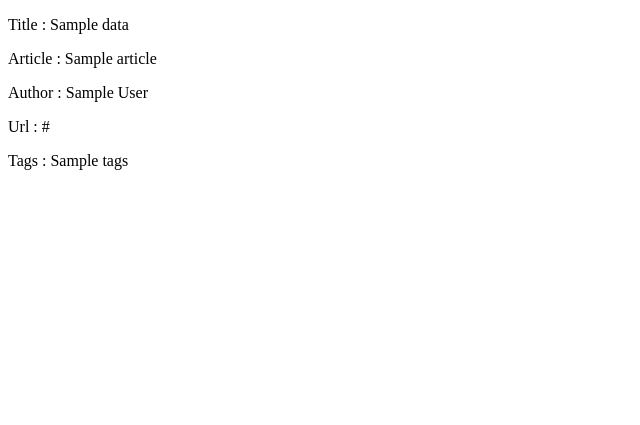
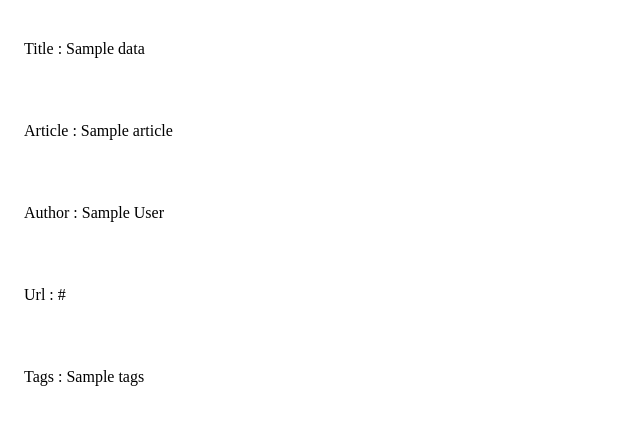
Before and after one commit to brandon-hiles/erika, a Flask app: template server/templates/dashboard.html in a window 1280 px wide. Shown: the top 425 px of the page, without its empty margins (0-640 px from the left). Run offline with Flask 2, Linux system fonts and the light colour scheme; the template is opened without the code that fills it: most values are stand-ins (such as "Sample title", 1, 10 or a date in 2020).

Commit message:
Updating templates

```diff
--- a/server/templates/dashboard.html
+++ b/server/templates/dashboard.html
@@ -2,39 +2,43 @@
 
 <head>
   <style>
-    .container_1 {
-
+    .main_container {
+      display: flex;
+      width: 100%;
     }
-    .container_2 {
-
-    }
-    .container_3 {
-
-    }
-    .container_4 {
-
-    }
-    .container_5 {
-
+    .sub_container {
+      flex: 1;
+      padding: 16px;
+      align-content: center;
     }
   </style>
 
 </head>
 
 <body>
-  <div class="container_1">
-    <p> Title : {{ data['title'] }} </p>
+  <div class="main_container">
+    <div class="sub_container">
+      <p> Title : {{ data['title'] }} </p>
+    </div>
   </div>
-  <div class="container_2">
-    <p> Article : {{ data['article'] }} </p>
+    <div class="main_container">
+      <div class="sub_container">
+        <p> Article : {{ data['article'] }} </p>
+    </div>
   </div>
-  <div class="container_3">
-    <p> Author : {{ data['authors'] }} </p>
+    <div class="main_container">
+      <div class="sub_container">
+        <p> Author : {{ data['authors'] }} </p>
+    </div>
   </div>
-  <div class="container_4">
-    <p> Url : {{ data['url'] }} </p>
+    <div class="main_container">
+      <div class="sub_container">
+        <p> Url : {{ data['url'] }}</p>
+    </div>
   </div>
-  <div class="container_5">
-    <p> Tags : {{ data['tags'] }} </p>
+      <div class="main_container">
+      <div class="sub_container">
+        <p> Tags : {{ data['tags'] }}</p>
+    </div>
   </div>
 </body>
```
Also changed, not shown: server/templates/ai.html (added, +7 -0 lines), server/templates/data-mining.html (added, +7 -0 lines), server/templates/database.html (added, +7 -0 lines), server/templates/documentation.html (+13 -1 lines).
